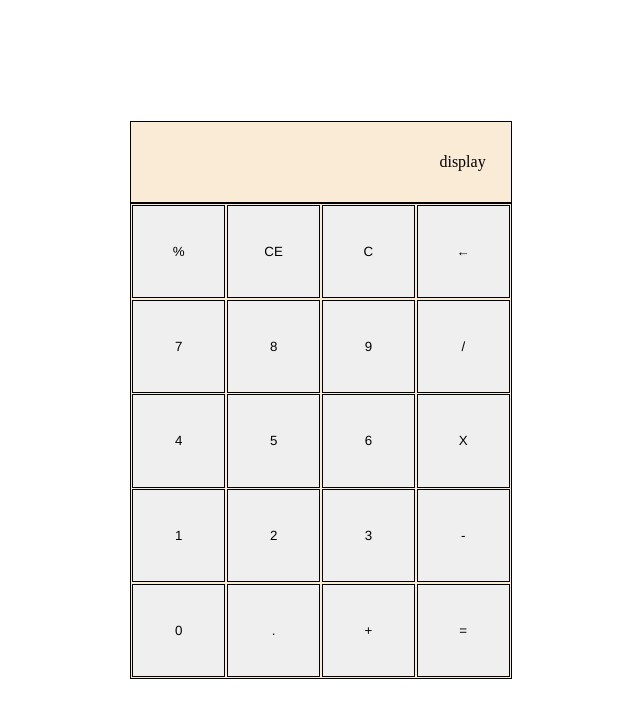
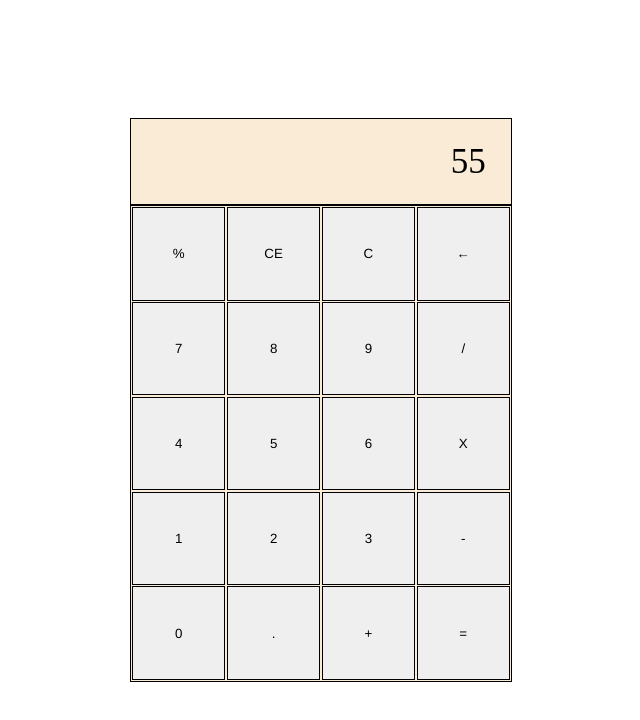
Before and after one commit to Ren0xx/Calculator, a plain HTML site: page index.html in a window 1280 px wide. Shown: the whole page, without its empty margins (319-959 px from the left). Drawn offline with Linux system fonts and the light colour scheme.

Commit message:
Adding eventlistener for clearing display

```diff
--- a/script.js
+++ b/script.js
@@ -54,4 +54,11 @@ for (let i = 0; i < 20; i++) {
 }
 
 const display = document.querySelector('.display');
-display.textContent = 'display';
+display.textContent = '55';
+
+const clear_button = document.querySelector('#C');
+
+clear_button.addEventListener('click', () => {
+    const display = document.querySelector('.display');
+    display.textContent = 0;
+})
--- a/style.css
+++ b/style.css
@@ -33,6 +33,7 @@ body{
     justify-content: flex-end;
     padding-right: 25px;
     border: 1px solid #000000;
-    height: 5em;
+    height: 85px;
     background-color: antiquewhite;
+    font-size: 35px;
 }
```
